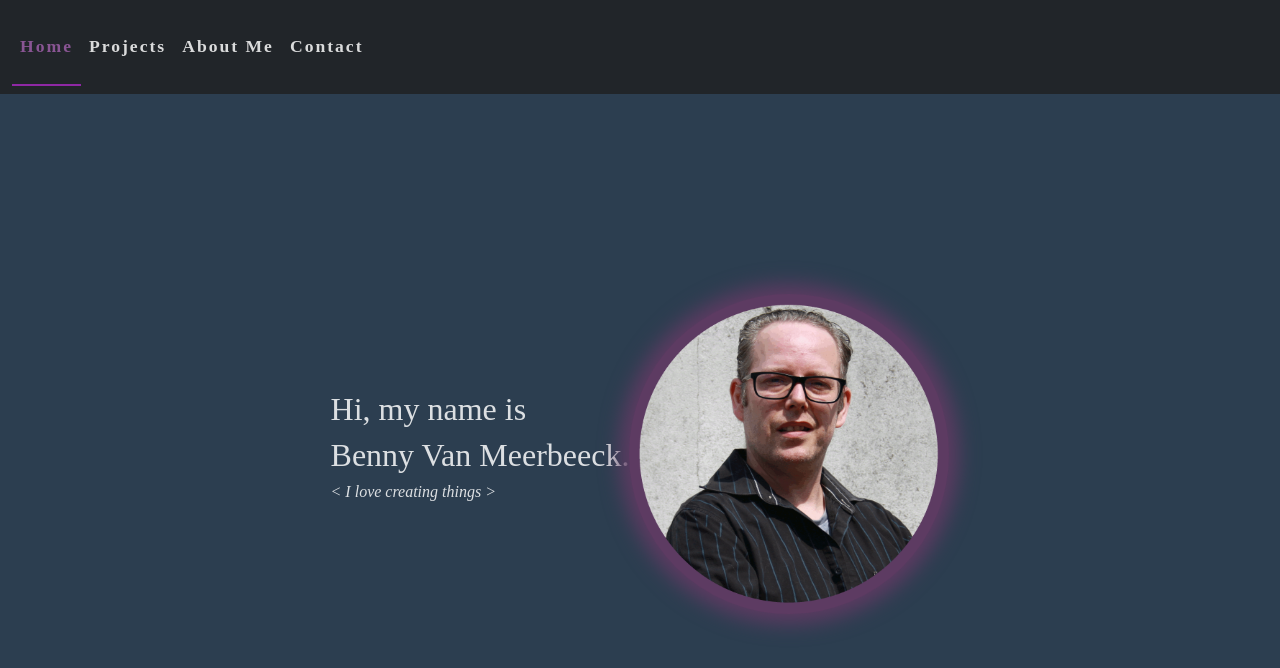
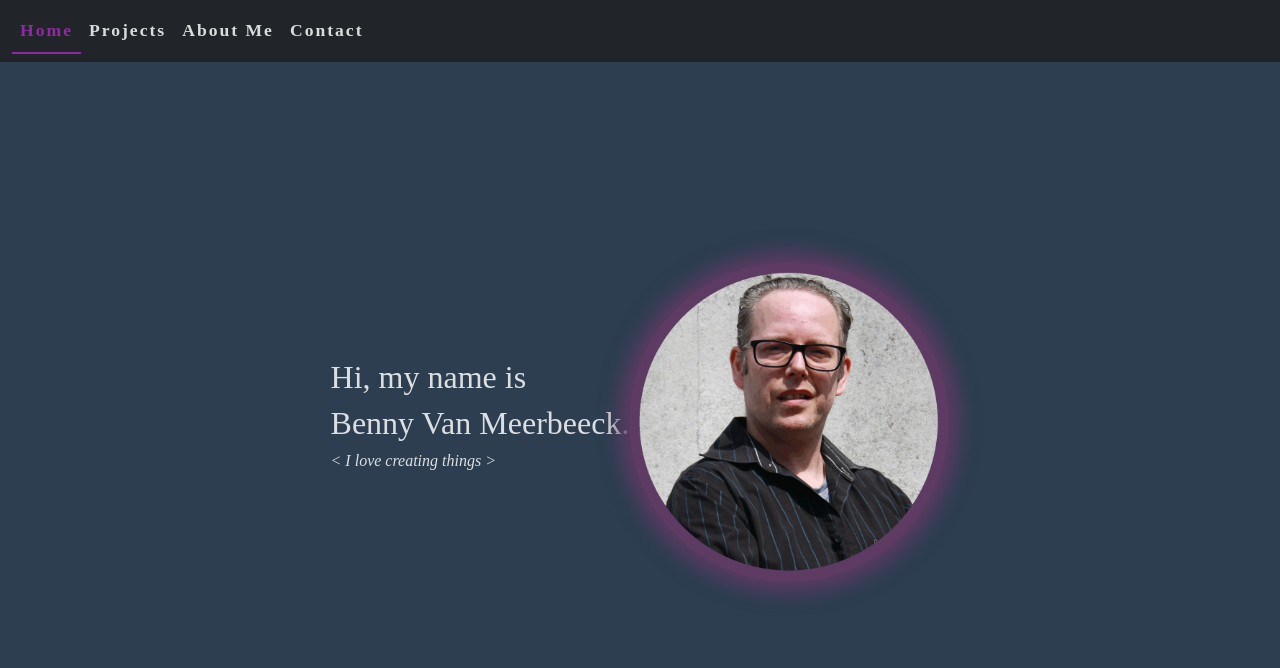
Before and after one commit to VanMeerbeeckBenny/Portfolio, a Vue app: page / in a window 1280 px wide. Shown: the top 668 px of the page. Built offline with nearby package versions, Linux system fonts and the light colour scheme.

Commit message:
Refactor style

```diff
--- a/src/assets/main.css
+++ b/src/assets/main.css
@@ -58,12 +58,16 @@ p,span{
 }
 
 h2,h3,h4{
-font-size: 1.1rem;
+font-size: 1.3rem;
 }
 @media(min-width:700px){
   p,span{
   font-size: 1rem;
   }
+
+  h1,h2,h3,h4{
+    font-size: 1.6rem;
+    }
 }
 
 @media (min-width: 1024px) {
--- a/src/components/MainMenu.vue
+++ b/src/components/MainMenu.vue
@@ -61,17 +61,19 @@ a.nav-link:not(.router-link-active) {
 .router-link-active {
   border-bottom: 2px solid rgba(144, 41, 165, 0.995);
   background-color: transparent;
-  color: rgb(137, 85, 147);
+  color: rgba(144, 41, 165, 0.995);
 }
 
 a.nav-link{
   letter-spacing: 2px;
   font-size: 0.8rem;
   font-weight: bold;
+
 }
 
 .navbar{
   background-color: rgba(0, 0, 0, 0.18);
+
 }
 
 .custom-toggler {
@@ -91,9 +93,7 @@ header{
   a.nav-link{
   font-size: 1.1rem;
   }
-header {
-  line-height: 60px;
-  }
+
 
   .navbar{
   background-color: transparent;
```
